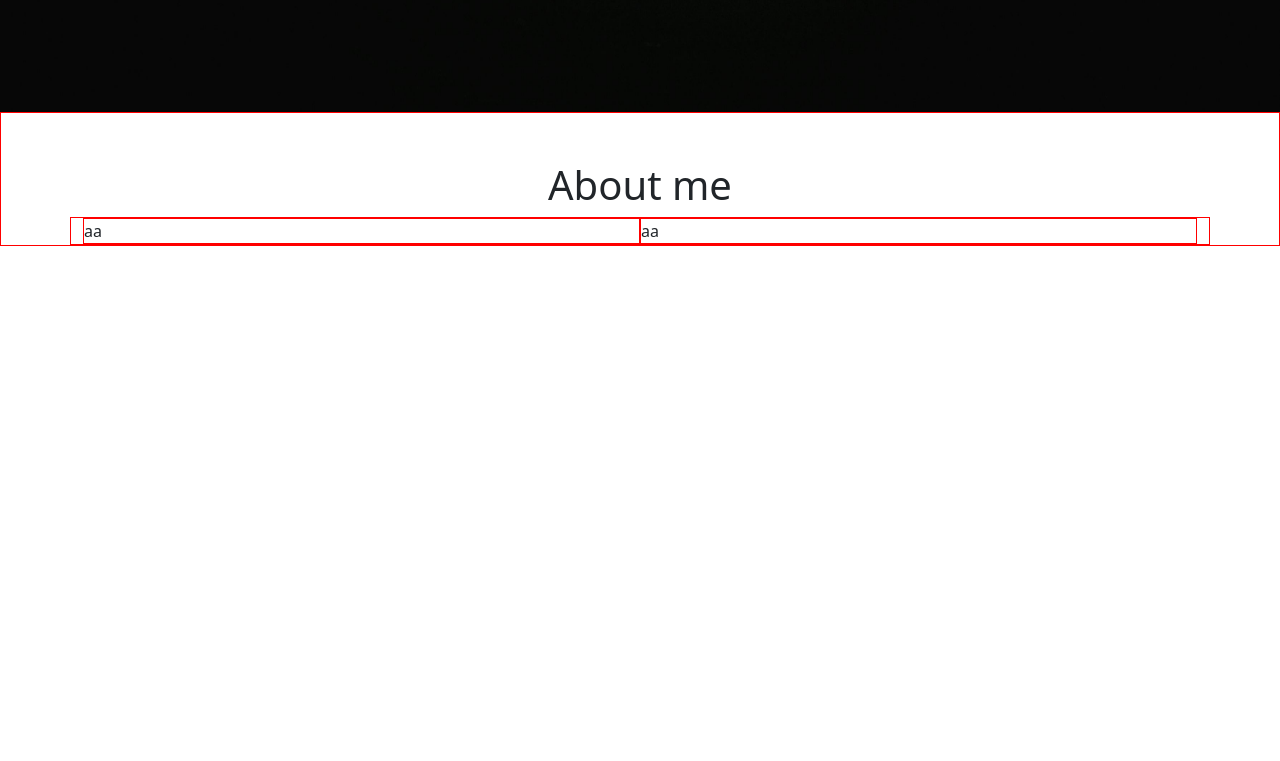
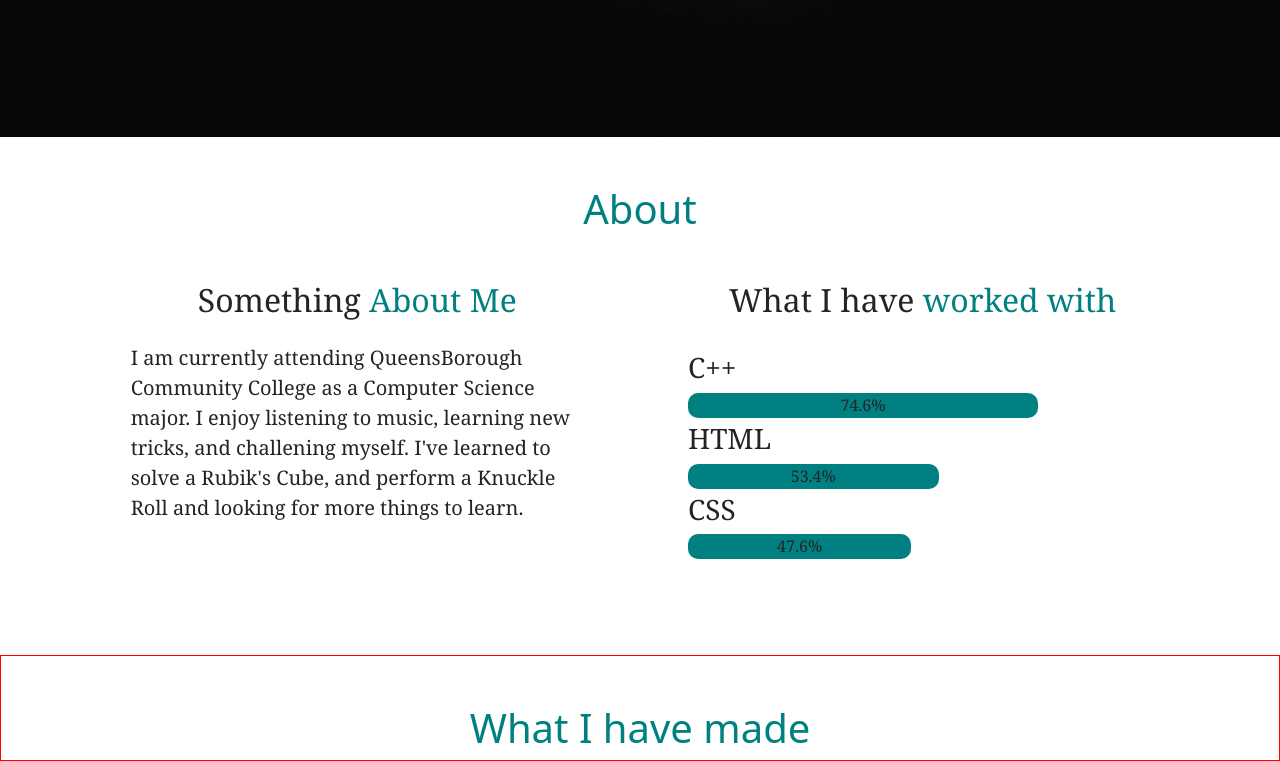
Before and after one commit to Brian-y1/Brian-y1.github.io, a plain HTML site: page index.html in a window 1280 px wide. Shown: the part 838-1599 px from the top of the page. Before the commit the page ends 1084 px from the top, so only its background shows below. Drawn offline with nearby package versions, Linux system fonts and the light colour scheme.

Commit message:
update and new

```diff
--- a/PotfolioCSS.css
+++ b/PotfolioCSS.css
@@ -19,7 +19,7 @@
     color: var(--textcolor);
 }
 .cs-intro{
-    height: 950px;
+    height: 975px;
     position: relative;
     background-image: url(imagies/background1.jpg);
     background-size: 100% 100%;
@@ -41,7 +41,7 @@
     display: flex;
     width: 70%;
     align-items: center;
-    justify-content: center;
+    justify-content: end;
 }
 .cs-link{
     color: var(--secondarycolor);
@@ -58,7 +58,7 @@
     position: absolute;
     width: auto;
     height: 125px;
-    top: 15%;
+    top: 20%;
     left: 10%;
 }
 .cs-carousel1{
@@ -67,15 +67,29 @@
 .cs-carousel2{
     width: 75;
 }
+.cs-about, .cs-work{
+    font-family: Cambria, Cochin, Georgia, Times, 'Times New Roman', serif;
+}
+.cs-about{
+    font-size: 20px;
+}
+.cs-worklist{
+    list-style: none;
 
-
-
-
-
-
-
-.cs-about{
-    width: 50%;
+}
+.cs-bar, .cs-bar1, .cs-bar2, .cs-bar3{
+    height: 25px;
+    border-radius: 10px;
+}
+.cs-bar1, .cs-bar2, .cs-bar3{background-color: var(--textcolor);}
+.cs-bar1{
+    width: 74.6%;
+}
+.cs-bar2{
+    width: 53.4%;
+}
+.cs-bar3{
+    width: 47.6%;
 }
 
 
--- a/index.html
+++ b/index.html
@@ -10,14 +10,15 @@
   <body>
 
     <section class="cs-intro">
-      <header class="cs-header mt-3">
+      <header class="cs-header mt-4">
         <div class="cs-title">
-          <h1>APortfolio</h1>
+          <h1>Self-Portfolio</h1>
         </div>
 
         <nav class="cs-nav">
-          <a class="cs-link" href=""><button class="btn cs-button">About</button></a>
-          <a class="cs-link" href=""><button class="btn cs-button">Contact</button></a>
+          <a class="cs-link" href="#about"><button class="btn cs-button">About</button></a>
+          <a class="cs-link" href=""><button class="btn cs-button">Created</button></a>
+          <a class="cs-link me-5" href=""><button class="btn cs-button">Contact</button></a>
         </nav>
       </header>
 
@@ -31,21 +32,46 @@
             </div>
           </div>
         </section>
+
+      </div>
+
+    </section>
+
+    <section class="h-auto">
+      <h1 class="mt-5 cs-textcolor text-center" id="about">About</h1>
+      <div class="d-flex flex-wrap justify-content-center mt-3 mb-5">
+        <div class="cs-about col-5 m-3">
+          <h1 class="h2 mt-3 text-center">Something <span class="cs-textcolor">About Me</span></h1>
+          <div class=" m-3">
+            <p class="m-3 p-2">I am currently attending QueensBorough Community College as a Computer Science major. I enjoy listening to music, learning new tricks, and challening myself.
+            I've learned to solve a Rubik's Cube, and perform a Knuckle Roll and looking for more things to learn.
+            </p>
+          </div>
+        </div>
+
+        <div class="cs-work col-5 m-3">
+          <h1 class="h2 mt-3 text-center">What I have <span class="cs-textcolor">worked with</span></h1>
+          <ol class="m-3 p-3 cs-worklist">
+            <li>
+              <h3>C++</h3>
+              <div class="cs-bar"><p class="cs-bar1 text-center">74.6%</p></div>
+            </li>
+            <li>
+              <h3 class="mt-1">HTML</h3>
+              <div class="cs-bar"><p class="cs-bar2 text-center">53.4%</p></div>
+            </li>
+            <li>
+              <h3 class="mt-1">CSS</h3>
+              <div class="cs-bar"><p class="cs-bar3 text-center">47.6%</p></div>
+            </li>
+          </ol>
+        </div>
       </div>
 
     </section>
 
     <section class="h-auto cs-border">
-      <h1 class="mt-5 text-center">About me</h1>
-      <div class="container d-flex cs-border">
-        <div class="cs-about cs-border">
-          aa
-        </div>
-
-        <div class="cs-about cs-border">
-          aa
-        </div>
-      </div>
+      <h1 class="mt-5 cs-textcolor text-center" id="about">What I have made</h1>
     </section>
 
 
```
Lines whose indentation alone changed are shown as unchanged.
